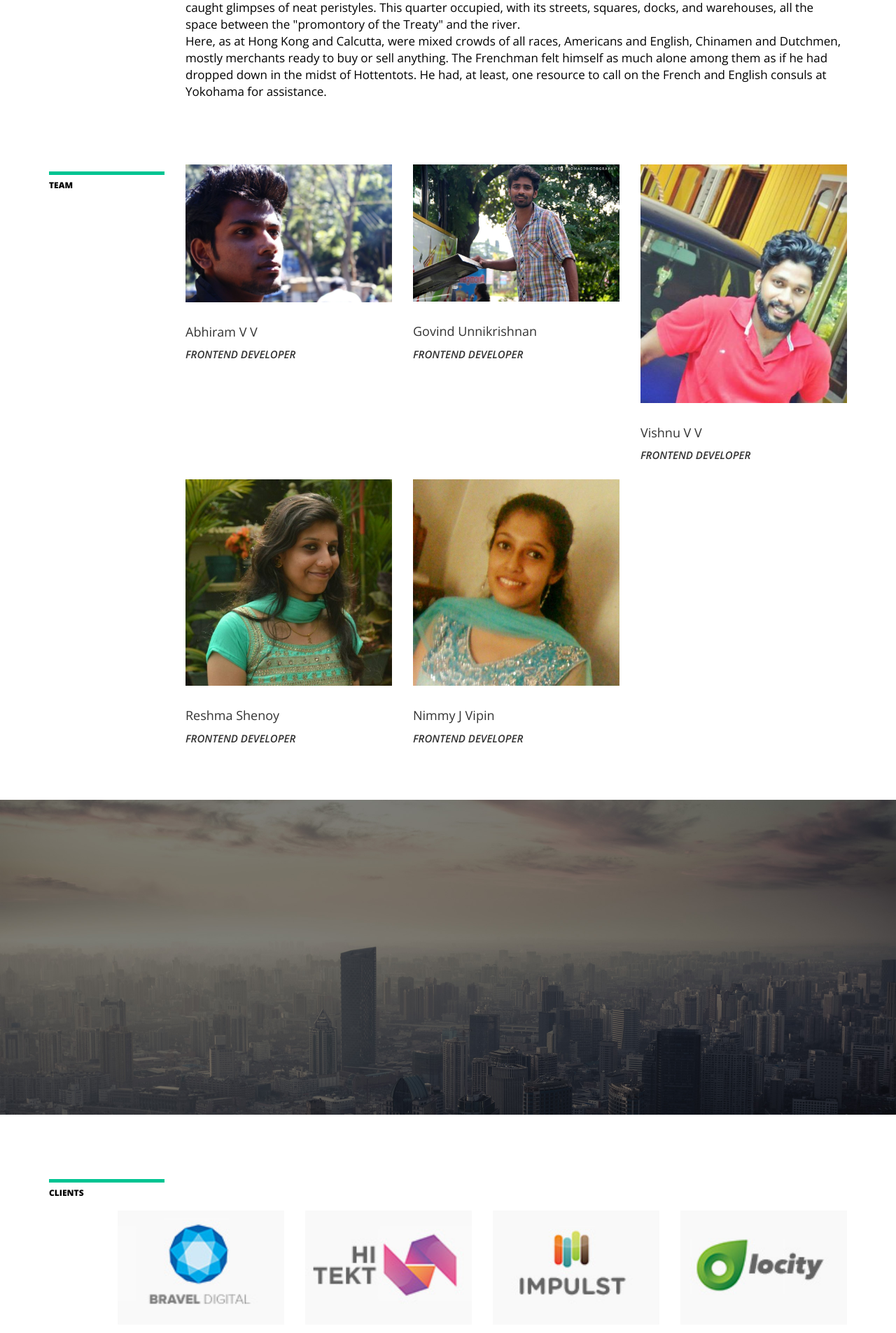
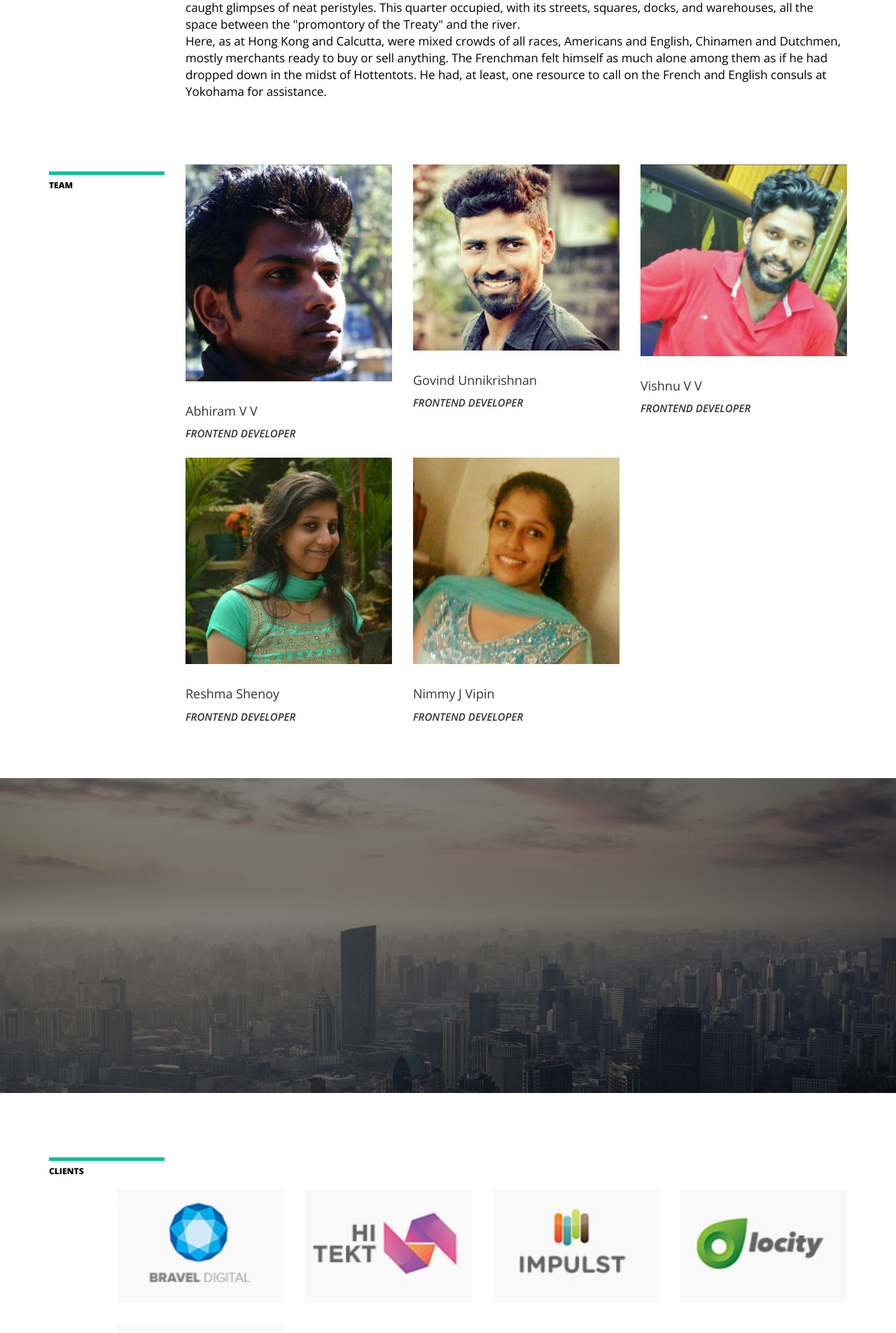
Before and after one commit to redpanthers-design/redpanthers-design, a Jekyll site: the page built from about.html, in a window 1280 px wide. Shown: the part 871-2776 px from the top of the page at 70% size. Built offline with Jekyll 4.4.1, drawn with Linux system fonts in a browser that asks for light colours; nearby versions of some CDN libraries.

Commit message:
modify about page images

```diff
--- a/about.html
+++ b/about.html
@@ -68,10 +68,10 @@
       </div>
       <div class="col-md-10">
 
-        <div class="row">
+        <div class="row ">
 
           <div class="col-md-4">
-            <a href="#"><img class="img-responsive img-container" src="images/4.jpg"></a>
+            <a href="#"><img class="img-responsive " src="images/4.jpg" height="500"></a>
             <div class="decr">
               <a href="#"><h4>Abhiram V V</h4>
                 <p>FRONTEND DEVELOPER</p></a>
@@ -93,7 +93,6 @@
                 <p>FRONTEND DEVELOPER</p></a>
             </div>
           </div>
-
         </div>
 
          <div class="row">
@@ -113,12 +112,9 @@
                 <p>FRONTEND DEVELOPER</p></a>
             </div>
           </div>
-
-
-
         </div>
 
-      </div>
+       </div>
     </div>
   </div>
 </div>
```
Also changed, not shown: images/1.jpg, images/4.jpg, images/5.jpg.
